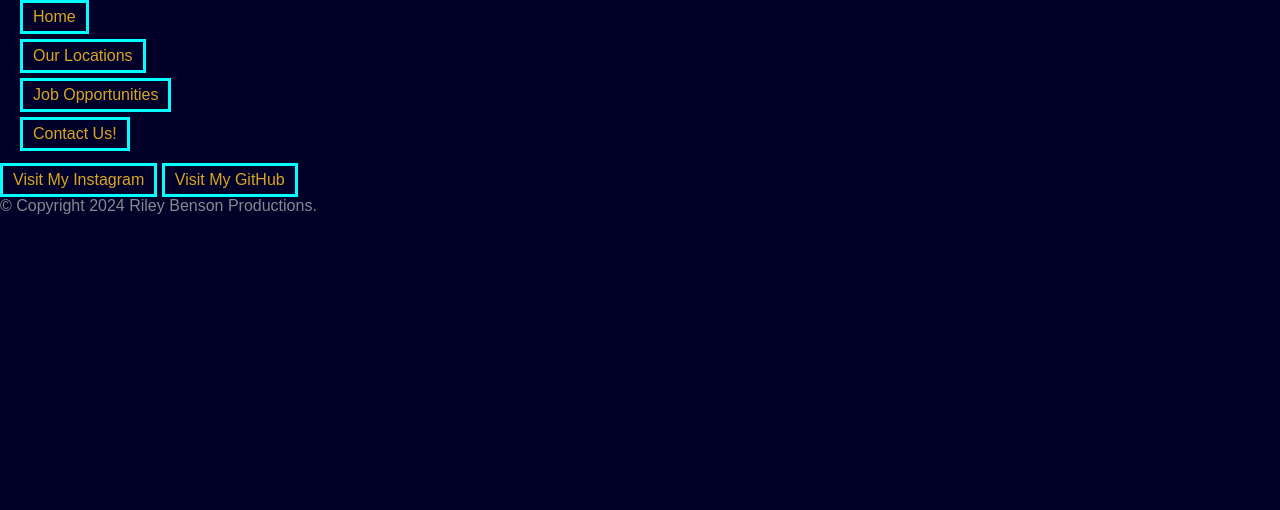
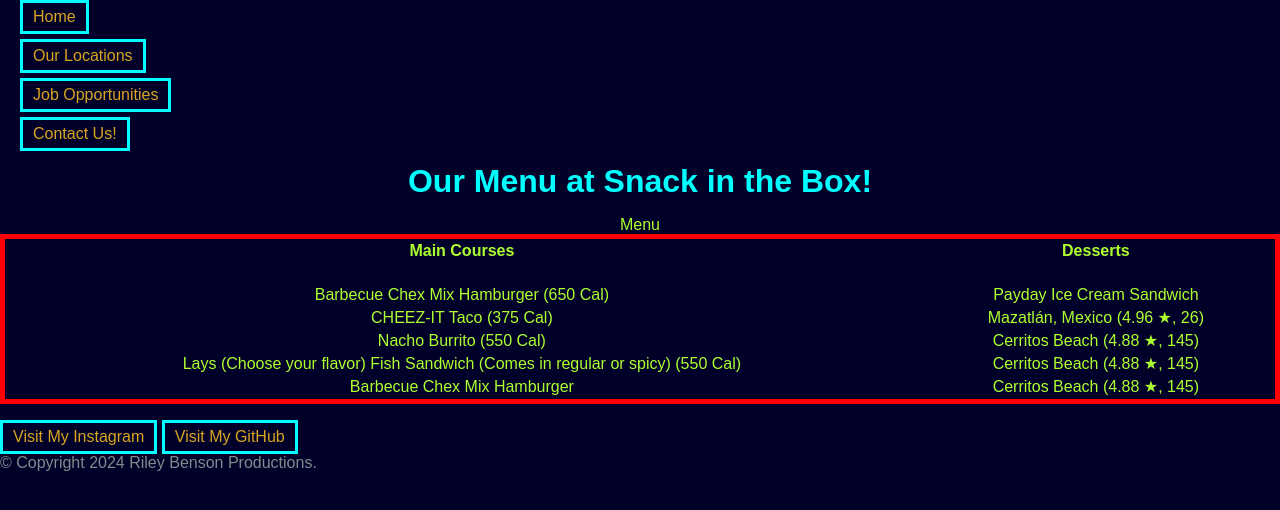
Before and after one commit to RIBOIMAN1/Riley-Benson---Module-5-Assignment--Web-Designer, a plain HTML site: page menu.html in a window 1280 px wide. Drawn offline with Linux system fonts and the light colour scheme.

Commit message:
Edited h1 text in index.html, added navigation links to the bottom of the page for easier access, added classes for bordered text and table design, added main course and dessert items to table in menu.html (still a work in progress), added inline CSS to an h1 element in contact.html (changed text color to greenyellow), added circular border around the h1 element in contact.html

```diff
--- a/menu.html
+++ b/menu.html
@@ -18,6 +18,43 @@
                     <li><a href="contact.html" target="_self">Contact Us!</a></li>
                 </ul>
             </nav>
+            <h1 class="center-text">Our Menu at Snack in the Box!</h1>
+            <div id="table1" class="Center-text">
+                <table class="TableDesign">
+                <caption class="bold">Menu</caption>
+                <thead>
+                <tr>
+                <th>Main Courses</th>
+                <th>Desserts</th>
+                </tr>
+                </thead>
+                <tbody>
+                <tr>
+                <td><br></td>
+                <td><br></td>
+                </tr>
+                <tr>
+                <td>Barbecue Chex Mix Hamburger (650 Cal)</td>
+                <td>Payday Ice Cream Sandwich</td>
+                </tr>
+                <tr>
+                <td>CHEEZ-IT Taco (375 Cal)</td>
+                <td>Mazatlán, Mexico (4.96 ★, 26)</td>
+                </tr>
+                <tr>
+                <td>Nacho Burrito (550 Cal)</td>
+                <td>Cerritos Beach (4.88 ★, 145)</td>
+                </tr><tr>
+                <td>Lays (Choose your flavor) Fish Sandwich (Comes in regular or spicy) (550 Cal)</td>
+                <td>Cerritos Beach (4.88 ★, 145)</td>
+                </tr>
+                <tr>
+                <td>Barbecue Chex Mix Hamburger</td>
+                <td>Cerritos Beach (4.88 ★, 145)</td>
+                </tr>
+                </tbody>
+                </table>
+            </div>
         </header>
     </main>
     <footer>
--- a/style.css
+++ b/style.css
@@ -140,3 +140,17 @@
 .VideoBorder {
     border: 3px solid red;
 }
+
+.BorderedTextRounded {
+    border: 10px solid red;
+    border-radius: 50%;
+}
+
+.TableDesign {
+    border: 5px solid red;
+    color: greenyellow;
+    width: 100%;
+    text-align: center;
+    font-size: 1em;
+    margin-bottom: 1em;
+}
```
Also changed, not shown: contact.html (+1 -0 lines), index.html (+10 -1 lines).
